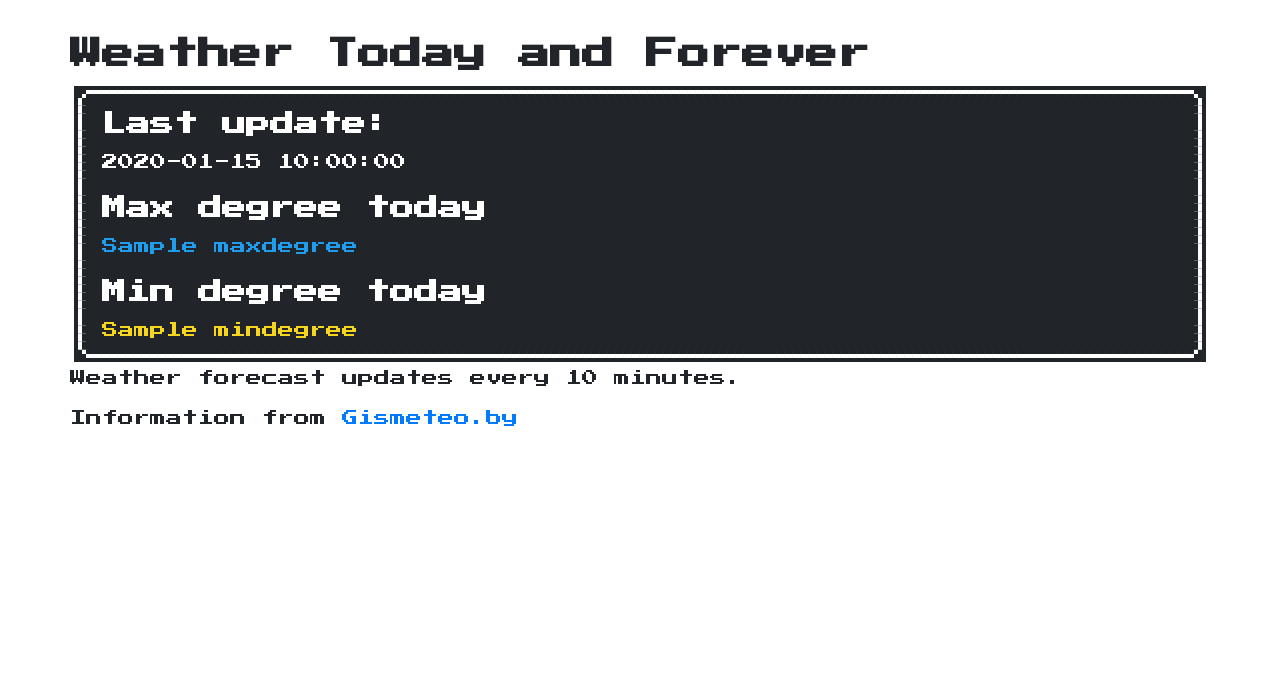
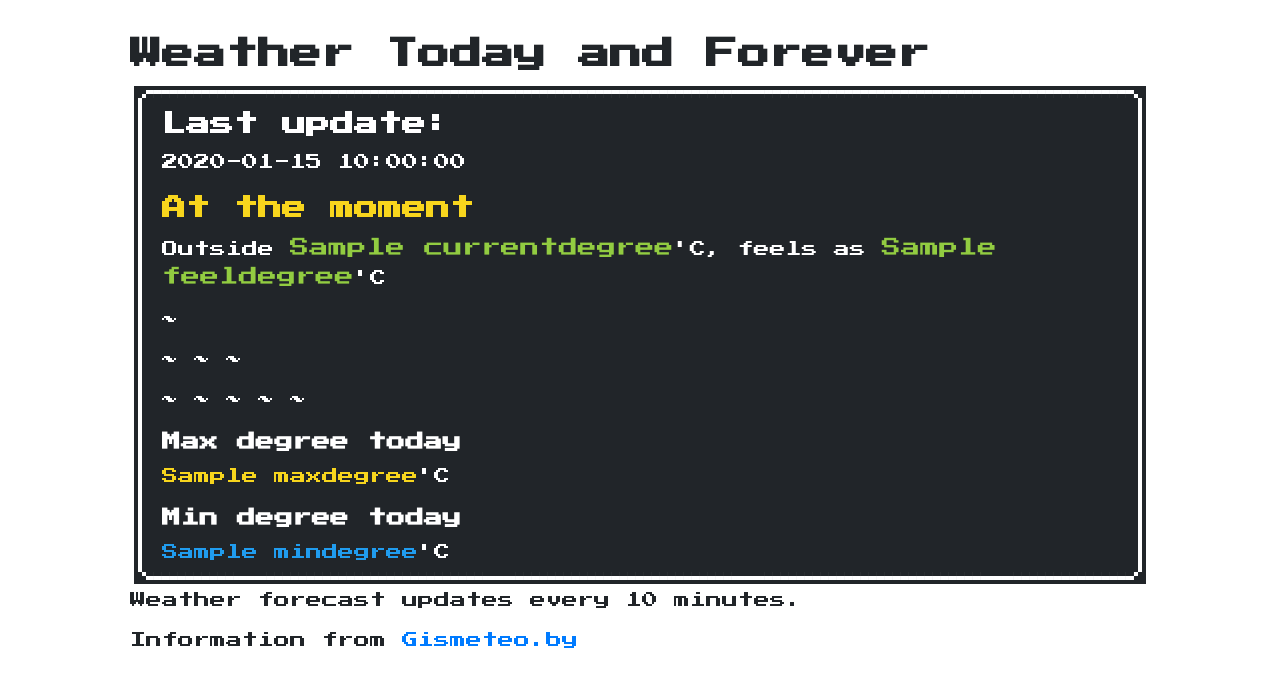
Before and after one commit to ksradau/weather-parse, a Python web app: template src/project/template/weathershow/index.html in a window 1280 px wide. Shown: the top 687 px of the page. Run offline with Jinja, Linux system fonts and the light colour scheme; the template is opened without the code that fills it: most values are stand-ins (such as "Sample title", 1, 10 or a date in 2020); some libraries are stand-ins or nearby versions.

Commit message:
New fields for current degrees added

```diff
--- a/src/apps/weathershow/models.py
+++ b/src/apps/weathershow/models.py
@@ -5,3 +5,5 @@ class WeatherModel(m.Model):
     date = m.DateTimeField(null=True, blank=True)
     maxdegree = m.TextField(null=True, blank=True)
     mindegree = m.TextField(null=True, blank=True)
+    currentdegree = m.TextField(null=True, blank=True)
+    feeldegree = m.TextField(null=True, blank=True)
--- a/src/project/template/weathershow/index.html
+++ b/src/project/template/weathershow/index.html
@@ -1,12 +1,5 @@
 <!DOCTYPE html>
 <html lang="en">
-<style type="text/css">
-    div {
-    margin-top: 40px;
-    margin-left: 100px;
-    margin-right: 100px;
-    }
-</style>
 <head>
     <meta charset="UTF-8">
     <link href="https://unpkg.com/nes.css@latest/css/nes.min.css" rel="stylesheet"/>
@@ -14,14 +7,21 @@
     <link rel="stylesheet" href="https://stackpath.bootstrapcdn.com/bootstrap/4.4.1/css/bootstrap-grid.min.css">
     <title>Weather Today and Forever!</title>
 </head>
-<body style="margin-left: 70px; margin-right: 70px; margin-top: 30px">
+<body style="margin-left: 130px; margin-right: 130px; margin-top: 30px">
 
 <h1> Weather Today and Forever</h1>
 <div class="nes-container is-dark is-rounded">
 <h2>Last update:</h2>
 <p>{{ weather.first.date }}</p>
-<h2>Max degree today</h2><p class="nes-text is-primary">{{ weather.first.maxdegree }}</p>
-<h2>Min degree today</h2><p class="nes-text is-warning">{{ weather.first.mindegree }}</p>
+    <h2 class="nes-text is-warning">At the moment</h2>
+    <p>Outside <span class="nes-text is-success"><big>{{ weather.first.currentdegree }}</big></span>'C,
+        feels as <span class="nes-text is-success"><big>{{ weather.first.feeldegree }}</big></span>'C</p>
+
+<p>~</p>
+<p>~ ~ ~</p>
+<p>~ ~ ~ ~ ~</p>
+<h3>Max degree today</h3><p><span class="nes-text is-warning">{{ weather.first.maxdegree }}</span>'C</p>
+<h3>Min degree today</h3><p><span class="nes-text is-primary">{{ weather.first.mindegree }}</span>'C</p>
     </div>
 <p>Weather forecast updates every 10 minutes.</p>
 <p>Information from <a href="https://www.gismeteo.by/weather-minsk-4248/">Gismeteo.by</a></p>
```
Also changed, not shown: src/apps/weathershow/views.py (+14 -3 lines), src/apps/weathershow/migrations/0005_auto_20200614_1813.py (added).
